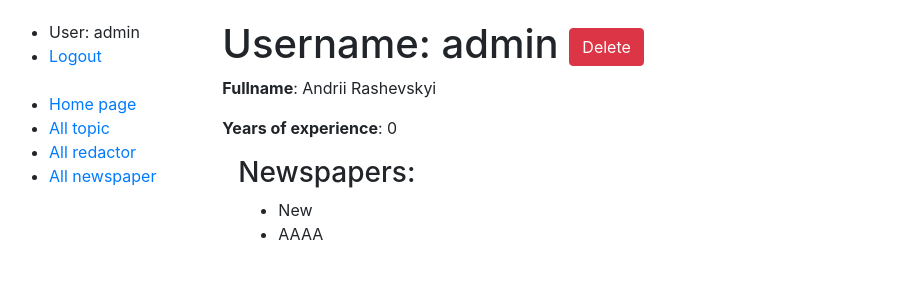
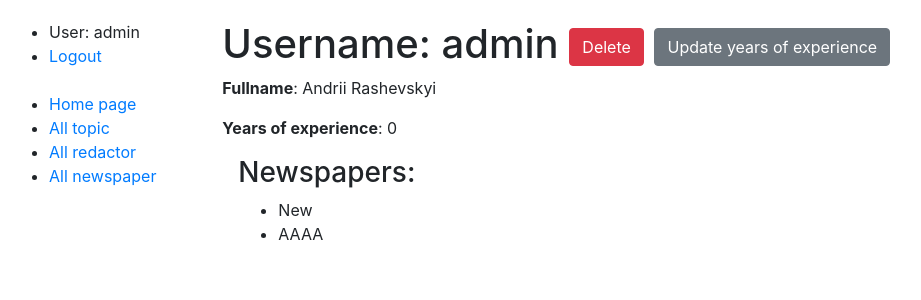
Before and after one commit to Phoenix-Erazer/newspaper_agency, a Django app: page /redactors/1/ in a window 1280 px wide. Shown: the top 300 px of the page, without its empty margins (6-927 px from the left). Run offline with Django 4.2, Linux system fonts and the light colour scheme; a user stored in the database is signed in; data comes from the database, SQL or seed files in the repository.

Commit message:
added redactor Update and fix redactor delete

```diff
--- a/newspaper/urls.py
+++ b/newspaper/urls.py
@@ -16,7 +16,7 @@ from newspaper.views import (
     RedactorListView,
     RedactorDetailView,
     RedactorCreateView,
-    # RedactorLicenseUpdateForm,
+    RedactorUpdateView,
     RedactorDeleteView,
 )
 
@@ -73,11 +73,11 @@ urlpatterns = [
         RedactorCreateView.as_view(),
         name="redactor-create"
     ),
-    # path(
-    #     "redactors/<int:pk>/update/",
-    #     RedactorLicenseUpdateForm.as_view(),
-    #     name="redactor-update"
-    # ),
+    path(
+        "redactors/<int:pk>/update/",
+        RedactorUpdateView.as_view(),
+        name="redactor-update"
+    ),
     path(
         "redactors/<int:pk>/delete/",
         RedactorDeleteView.as_view(),
--- a/newspaper/views.py
+++ b/newspaper/views.py
@@ -7,7 +7,7 @@ from django.contrib.auth import authenticate, login
 
 from newspaper.forms import RedactorCreationForm, NewspaperForm
 from newspaper.models import Topic, Redactor, Newspaper
-# from .forms import RedactoLicenseUpdateForm
+from .forms import RedactorLicenseUpdateForm
 
 
 @login_required
@@ -100,12 +100,12 @@ class RedactorCreateView(LoginRequiredMixin, generic.CreateView):
     form_class = RedactorCreationForm
 
 
-# class RedactorUpdateView(LoginRequiredMixin, generic.UpdateView):
-#     model = Redactor
-#     form_class = RedactoLicenseUpdateForm
-#     success_url = reverse_lazy("newspaper:redactor-list")
+class RedactorUpdateView(LoginRequiredMixin, generic.UpdateView):
+    model = Redactor
+    form_class = RedactorLicenseUpdateForm
+    success_url = reverse_lazy("newspaper:redactor-list")
 
 
 class RedactorDeleteView(LoginRequiredMixin, generic.DeleteView):
     model = Redactor
-    success_url = reverse_lazy("")
+    success_url = reverse_lazy("newspaper:redactor-list")
--- a/templates/newspaper/redactor_detail.html
+++ b/templates/newspaper/redactor_detail.html
@@ -7,9 +7,9 @@
       Delete
     </a>
 
-{#    <a href="{% url 'newspaper:redactor-update' pk=redactor.id %}" class="btn btn-secondary link-to-page">#}
-{#      Update#}
-{#    </a>#}
+    <a href="{% url 'newspaper:redactor-update' pk=redactor.id %}" class="btn btn-secondary link-to-page">
+      Update years of experience
+    </a>
   </h1>
   <p><strong>Fullname</strong>: {{ redactor.first_name }} {{ redactor.last_name }}</p>
   <p><strong>Years of experience</strong>: {{ redactor.years_of_experience }}</p>
```
Also changed, not shown: newspaper/forms.py (+4 -4 lines).
